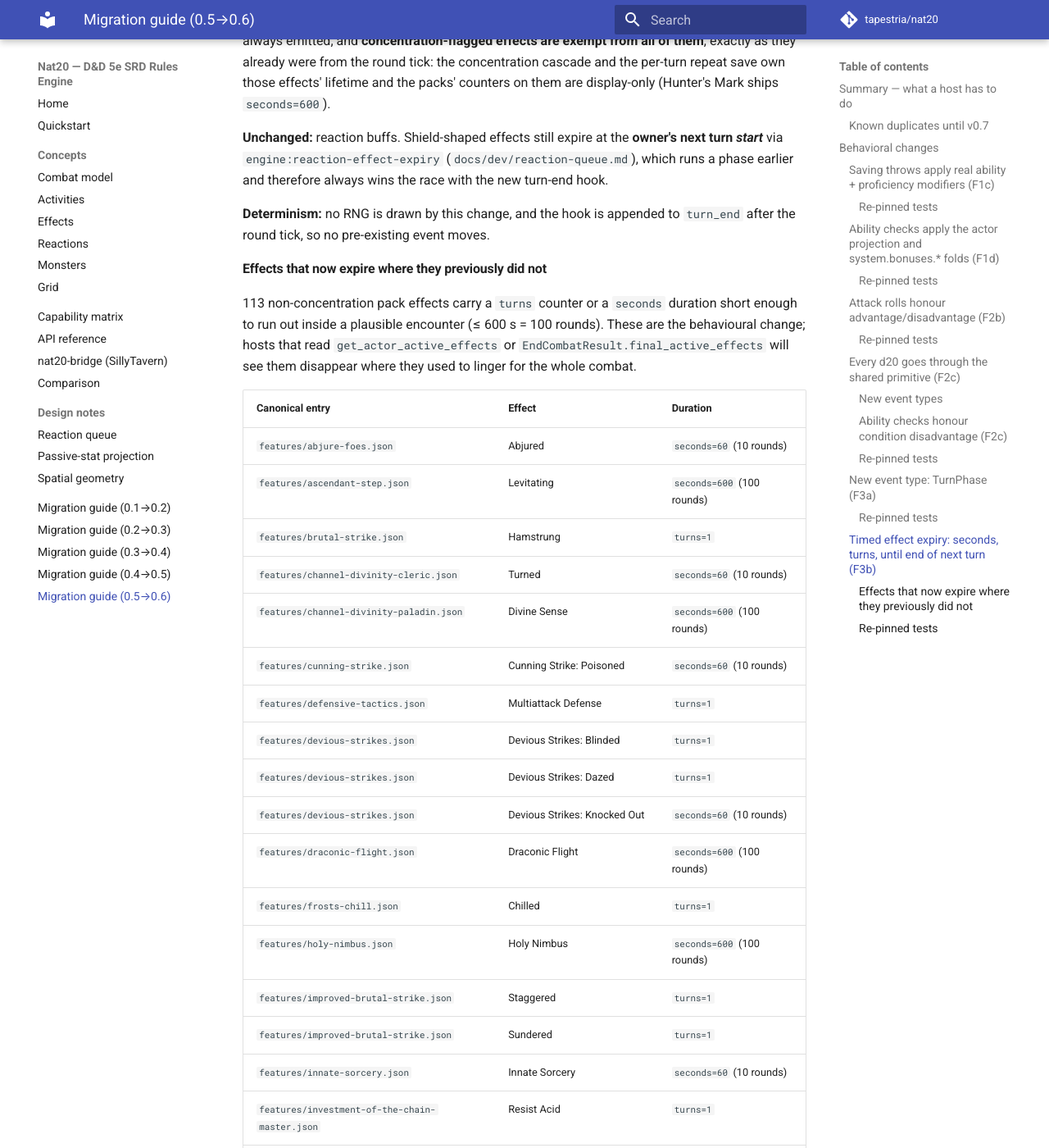
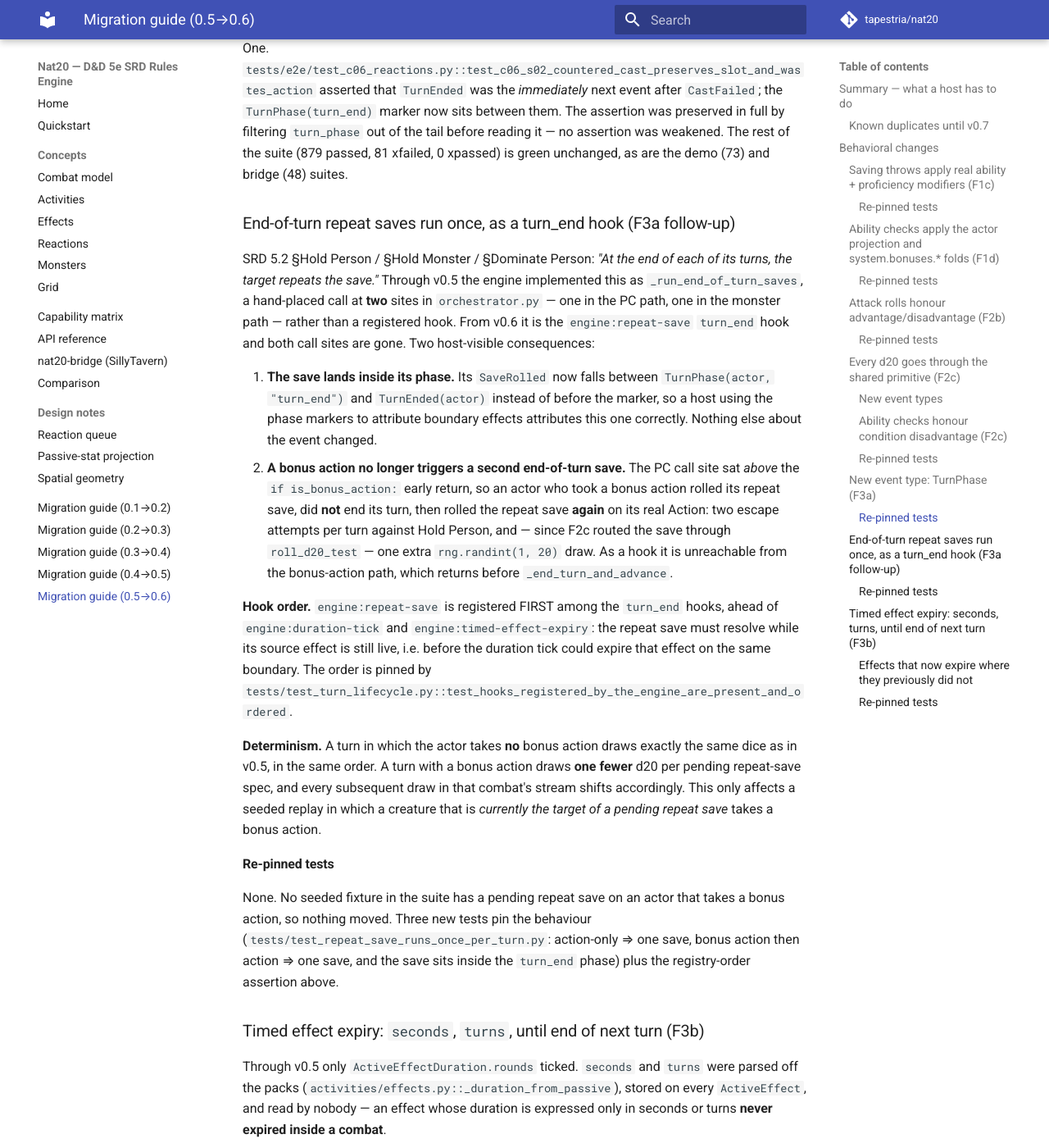
Before and after one commit to tapestria/nat20, an MkDocs documentation site: the page built from docs/migration/v0.5-to-v0.6.md, in a window 1280 px wide and 1400 px high, scrolled down 9958 px. Shown: the whole window at 82% size. Built offline with MkDocs 1.6.1 and Material for MkDocs 9.7.7, drawn with Linux system fonts in a browser that asks for light colours; comment, search, counter and statistics services are not loaded; some of the changed text lies outside the part shown.

Commit message:
docs(migration): final-review closure notes
- I1: the advantage source table gains the three new rows, is explicitly no
  longer presented as complete (Prone + Grappled attacker named as the residual
  distance/identity-dependent gaps, with the Invisible "can somehow see you"
  approximation called out), and records that no seeded fixture moved for them.
- I2: the host-guidance sentence now states the first-party bridge already
  filters `concentration_check`.
- I3: new "End-of-turn repeat saves run once, as a turn_end hook (F3a
  follow-up)" section — phase placement, the removed bonus-action double roll,
  the hook order rationale, the determinism delta and an empty re-pin list.
- Task 5 / T5 caveat: `EncounterMemberSpec.dexterity == 10` is treated as unset
  when `monster_template_slug` resolves.

Co-Authored-By: Claude Fable 5 <noreply@anthropic.com>

```diff
--- a/docs/migration/v0.5-to-v0.6.md
+++ b/docs/migration/v0.5-to-v0.6.md
@@ -21,6 +21,9 @@ reproduces v0.5 behaviour. Concretely:
    just an unproficient character. Populate them to get SRD-correct totals.
    Monsters need nothing: setting `monster_template_slug` hydrates ability
    scores, save/skill proficiencies and the proficiency bonus automatically.
+   One caveat: `EncounterMemberSpec.dexterity == 10` is treated as unset when
+   `monster_template_slug` resolves (the template's DEX wins); pass any other
+   value to override. Retype to `int | None` is tracked in BACKLOG follow-ups.
 4. **Behavioural deltas that move numbers** — each has its own section below:
    saves and checks now add real modifiers (F1c/F1d); activity attack rolls
    honour advantage/disadvantage (F2b); every d20 routes through one primitive
@@ -47,6 +50,11 @@ them, or renders each one will double-count unless it filters:
 
 The duplicate `SaveRolled` is removed in v0.7; `ConcentrationCheck` carries the
 full breakdown so nothing is lost in the swap.
+
+The first-party bridge already does this: `nat20_bridge.narrate` lists
+`concentration_check` in its `_SKIPPED_EVENT_TYPES` and renders only the
+`save_rolled` line, so a concentration save produces exactly one narration line.
+The entry is removed when the `SaveRolled` twin is dropped in 0.7.
 
 ## Behavioral changes
 
@@ -169,8 +177,18 @@ From v0.6 the attack roll goes through the unified D20 Test primitive
 | source | produced by |
 | --- | --- |
 | `"flag"` (adv / dis) | attacker's `flags.advantage.attack` / `flags.disadvantage.attack` active-effect change (`attacker_advantage_flags`) |
-| `"condition:target"` (adv) | target is Paralyzed, Stunned, Unconscious or Blinded, **or** attacker is Invisible (`conditions_grant_advantage_on_attack`) |
+| `"condition:target"` (adv) | target is Paralyzed, Stunned, Unconscious, Blinded, Restrained or Petrified (`conditions_grant_advantage_on_attack`) |
+| `"condition:target"` (dis) | target is Invisible |
+| `"condition:attacker"` (adv) | attacker is Invisible |
 | `"condition:attacker"` (dis) | attacker is Blinded, Poisoned, Frightened or Restrained |
+
+The condition source names the **side** that produced it, not the direction:
+neither side is one-way. `conditions_grant_advantage_on_attack` is therefore
+called once per side (`activities/attack.py`), with the other side's condition
+list empty. Note the tagging consequence for a pre-existing row: an **Invisible
+attacker**'s advantage is now tagged `"condition:attacker"` where a v0.5-era
+reading of the helper would have called it `"condition:target"`. No shipped
+fixture asserted that tag.
 
 Any advantage source plus any disadvantage source **cancel to `normal`** (SRD 5.2
 §Advantage and Disadvantage); multiple sources of the same kind never stack.
@@ -212,8 +230,23 @@ filled by `build_activity_context` from `Combatant.conditions` via
 `active_condition_names`. Standalone consumers constructing a context by hand
 get empty defaults (⇒ `normal`).
 
-Distance-derived sources are **still** not modelled: unseen attacker,
-ranged-in-melee, long range and Prone remain absent (tracked in `BACKLOG.md`).
+The table above is **not** the complete SRD 5.2 set. Two rows still missing need
+information the engine does not thread into the resolver yet — a distance, or the
+identity of a particular creature — and are tracked in `BACKLOG.md` under
+"Audit 2026-08-26 — rolls & modifiers", closing with C12's reach/distance
+sidecar:
+
+- **Prone** — advantage only if the attacker is within 5 ft, disadvantage
+  otherwise (needs a distance);
+- **Grappled attacker** — disadvantage against any target *other than the
+  grappler* (needs the grappler's identity).
+
+The Invisible row also carries an approximation: SRD 5.2 says *"If a creature can
+somehow see you, you don't gain this benefit against that creature"* — per-attacker
+senses are not modelled, so the disadvantage applies unconditionally.
+
+Other distance-derived sources are likewise still absent: unseen attacker,
+ranged-in-melee and long range (all in `BACKLOG.md`).
 
 **Determinism:** the draw discipline is preserved — a target with **no**
 advantage source still consumes exactly **one** `rng.randint(1, 20)`, so every
@@ -223,7 +256,14 @@ that combat's stream (damage dice included).
 
 #### Re-pinned tests
 
-No seeded fixture value was re-pinned. Three Sneak Attack tests measured the rider
+Three SRD 5.2 rows were added to `conditions_grant_advantage_on_attack` after the
+final review (target Restrained → advantage, target Petrified → advantage, target
+Invisible → disadvantage). **No seeded fixture moved for them** — no test in the
+suite attacked a Restrained, Petrified or Invisible target — so there is nothing
+to record beyond the four new cases in
+`tests/activities/test_attack_advantage_live.py`.
+
+No seeded fixture value was re-pinned for F2b itself either. Three Sneak Attack tests measured the rider
 by differencing an advantage swing against an **advantage-less** swing — a
 comparison that is no longer stream-comparable now that the advantage flag also
 drives the base d20. All were rebased onto a same-stream reference (the identical
@@ -403,6 +443,48 @@ the `TurnPhase(turn_end)` marker now sits between them. The assertion was
 preserved in full by filtering `turn_phase` out of the tail before reading it —
 no assertion was weakened. The rest of the suite (879 passed, 81 xfailed, 0
 xpassed) is green unchanged, as are the demo (73) and bridge (48) suites.
+
+### End-of-turn repeat saves run once, as a turn_end hook (F3a follow-up)
+
+SRD 5.2 §Hold Person / §Hold Monster / §Dominate Person: *"At the end of each of
+its turns, the target repeats the save."* Through v0.5 the engine implemented
+this as `_run_end_of_turn_saves`, a hand-placed call at **two** sites in
+`orchestrator.py` — one in the PC path, one in the monster path — rather than a
+registered hook. From v0.6 it is the `engine:repeat-save` `turn_end` hook and both
+call sites are gone. Two host-visible consequences:
+
+1. **The save lands inside its phase.** Its `SaveRolled` now falls between
+   `TurnPhase(actor, "turn_end")` and `TurnEnded(actor)` instead of before the
+   marker, so a host using the phase markers to attribute boundary effects
+   attributes this one correctly. Nothing else about the event changed.
+2. **A bonus action no longer triggers a second end-of-turn save.** The PC call
+   site sat *above* the `if is_bonus_action:` early return, so an actor who took
+   a bonus action rolled its repeat save, did **not** end its turn, then rolled
+   the repeat save **again** on its real Action: two escape attempts per turn
+   against Hold Person, and — since F2c routed the save through `roll_d20_test` —
+   one extra `rng.randint(1, 20)` draw. As a hook it is unreachable from the
+   bonus-action path, which returns before `_end_turn_and_advance`.
+
+**Hook order.** `engine:repeat-save` is registered FIRST among the `turn_end`
+hooks, ahead of `engine:duration-tick` and `engine:timed-effect-expiry`: the
+repeat save must resolve while its source effect is still live, i.e. before the
+duration tick could expire that effect on the same boundary. The order is pinned
+by `tests/test_turn_lifecycle.py::test_hooks_registered_by_the_engine_are_present_and_ordered`.
+
+**Determinism.** A turn in which the actor takes **no** bonus action draws
+exactly the same dice as in v0.5, in the same order. A turn with a bonus action
+draws **one fewer** d20 per pending repeat-save spec, and every subsequent draw in
+that combat's stream shifts accordingly. This only affects a seeded replay in
+which a creature that is *currently the target of a pending repeat save* takes a
+bonus action.
+
+#### Re-pinned tests
+
+None. No seeded fixture in the suite has a pending repeat save on an actor that
+takes a bonus action, so nothing moved. Three new tests pin the behaviour
+(`tests/test_repeat_save_runs_once_per_turn.py`: action-only ⇒ one save,
+bonus action then action ⇒ one save, and the save sits inside the `turn_end`
+phase) plus the registry-order assertion above.
 
 ### Timed effect expiry: `seconds`, `turns`, until end of next turn (F3b)
 
```
